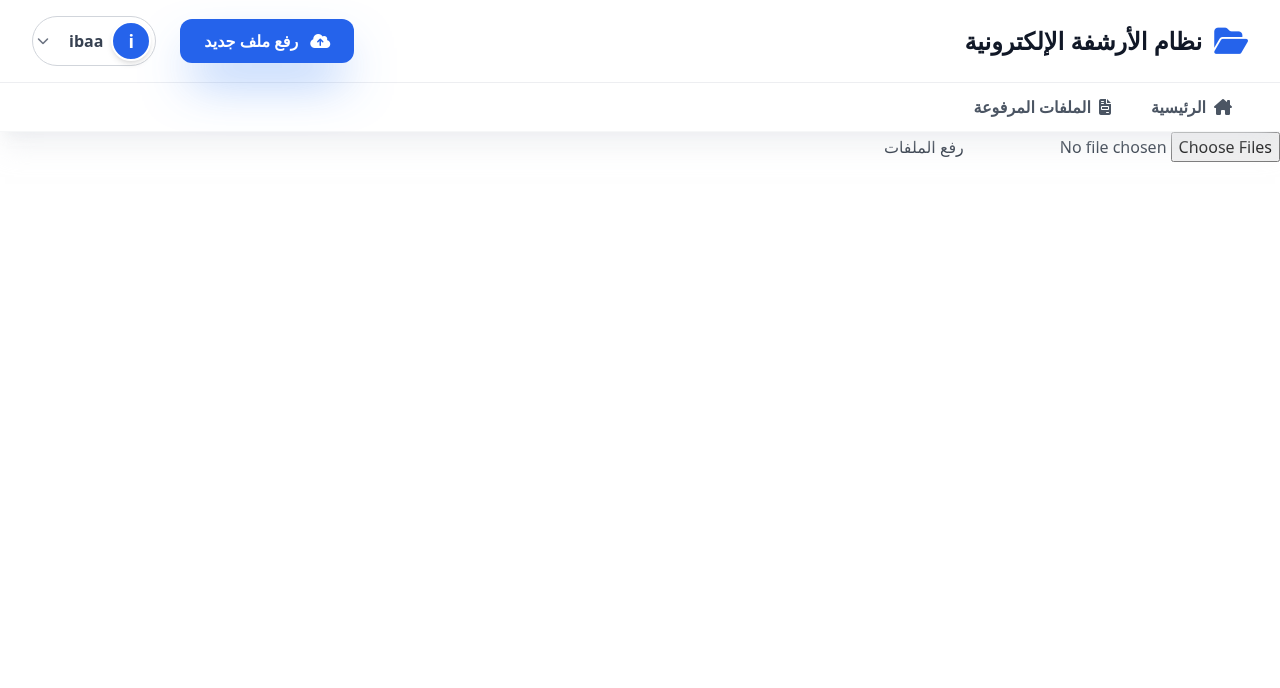
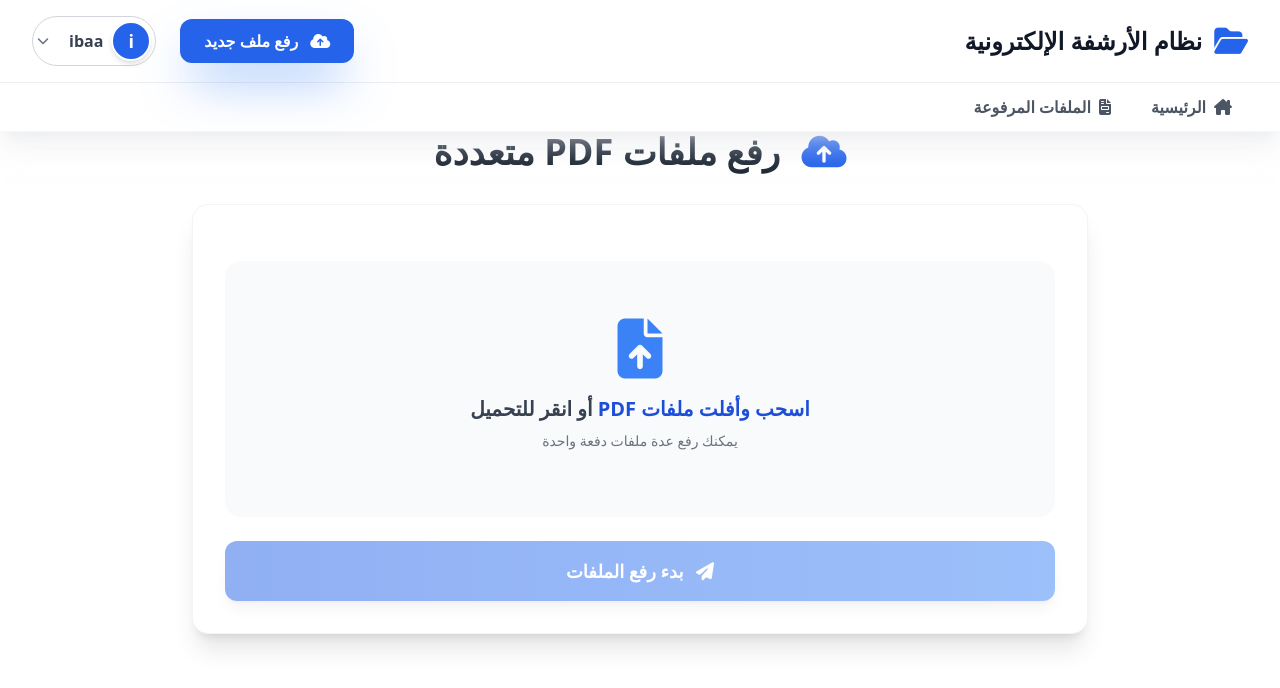
Before and after one commit to ebaa-alsaad/archive-django, a Django app: page /uploads/create/ in a window 1280 px wide. Shown: the top 688 px of the page. Run offline with Django 5.2, Linux system fonts and the light colour scheme; a user stored in the database is signed in; some libraries are stand-ins or nearby versions.

Commit message:
fix upload

```diff
--- a/processing/templates/uploads/create.html
+++ b/processing/templates/uploads/create.html
@@ -1,102 +1,165 @@
 {% extends "base.html" %}
 {% block content %}
 
-<input type="file" id="file-input" multiple>
-<button onclick="uploadFiles()">رفع الملفات</button>
-<div id="uploads"></div>
+<div class="max-w-4xl mx-auto space-y-8">
+
+    <h2 class="text-4xl font-extrabold text-gray-800 text-center">
+        <i class="fa-solid fa-cloud-arrow-up text-blue-600 ml-3"></i> رفع ملفات PDF متعددة
+    </h2>
+
+    <div id="toast-container" class="fixed top-5 right-5 z-[100] space-y-2 max-w-sm"></div>
+
+    <!-- كرت الرفع -->
+    <div id="upload-card" class="bg-white p-8 rounded-2xl shadow-xl border border-gray-100">
+        <form id="upload-form" class="space-y-6" enctype="multipart/form-data">
+            {% csrf_token %}
+
+            <div class="mb-6">
+                <input id="file-input" type="file" name="file" accept="application/pdf" class="hidden" multiple/>
+
+                <div id="drop-zone"
+                     class="flex flex-col items-center justify-center w-full h-64 border-3 border-dashed border-gray-300 bg-gray-50 hover:bg-gray-100 rounded-2xl cursor-pointer transition-all">
+                    <div class="flex flex-col items-center justify-center text-center px-6">
+                        <i id="upload-icon" class="fa-solid fa-file-arrow-up text-6xl mb-4 text-blue-500"></i>
+                        <p class="mb-2 text-xl text-gray-700 font-bold">
+                            <span class="text-blue-700">اسحب وأفلت ملفات PDF</span> أو انقر للتحميل
+                        </p>
+                        <p class="text-sm text-gray-500 mb-2">يمكنك رفع عدة ملفات دفعة واحدة</p>
+                    </div>
+                </div>
+            </div>
+
+            <!-- قائمة الملفات -->
+            <ul id="file-list" class="space-y-3 hidden"></ul>
+
+            <button type="submit" id="start-archiving"
+                    disabled
+                    class="w-full bg-gradient-to-r from-blue-600 to-blue-500 text-white px-8 py-4 rounded-xl font-bold text-lg shadow-lg disabled:opacity-50 hover:from-blue-700 hover:to-blue-600 transition-all">
+                <i class="fa-solid fa-paper-plane ml-2"></i> بدء رفع الملفات
+            </button>
+
+        </form>
+    </div>
+
+    <!-- النتائج -->
+    <div id="results-container" class="hidden bg-green-50 p-6 rounded-2xl border border-green-200">
+        <div class="text-center">
+            <i class="fa-solid fa-circle-check text-green-500 text-4xl mb-3"></i>
+            <h3 class="text-xl font-bold text-green-800 mb-2">تم رفع الملفات بنجاح!</h3>
+            <p class="text-green-600 mb-2" id="results-message"></p>
+        </div>
+    </div>
+
+    <div id="error-container" class="hidden bg-red-50 p-6 rounded-2xl border border-red-200">
+        <div class="text-center">
+            <i class="fa-solid fa-circle-exclamation text-red-500 text-4xl mb-3"></i>
+            <h3 class="text-xl font-bold text-red-800 mb-2">فشل الرفع</h3>
+            <p class="text-red-600 mb-4" id="error-message"></p>
+        </div>
+    </div>
+
+</div>
 
 <script>
-function getCsrfToken() {
-    const meta = document.querySelector('meta[name="csrf-token"]');
-    if (meta && meta.getAttribute('content')) return meta.getAttribute('content');
+/* ــــــــــــــــــــــــــــــــــــــــــــــــــــــــــــــــــــــــــــــــ
+               نسخة MULTI FILE كاملة تعمل مع Django
+ ــــــــــــــــــــــــــــــــــــــــــــــــــــــــــــــــــــــــــــــــ */
 
-    // fallback to cookie
-    function getCookie(name) {
-        const v = document.cookie.match('(^|;)\\s*' + name + '\\s*=\\s*([^;]+)');
-        return v ? decodeURIComponent(v.pop()) : null;
-    }
-    return getCookie('csrftoken');
+const fileInput = document.getElementById("file-input");
+const dropZone = document.getElementById("drop-zone");
+const fileList = document.getElementById("file-list");
+const startBtn = document.getElementById("start-archiving");
+const resultsContainer = document.getElementById("results-container");
+const errorContainer = document.getElementById("error-container");
+
+let selectedFiles = [];
+
+function renderFileList() {
+    fileList.innerHTML = "";
+    fileList.classList.toggle("hidden", selectedFiles.length === 0);
+
+    selectedFiles.forEach((file, index) => {
+        const li = document.createElement("li");
+        li.className =
+            "flex justify-between items-center bg-white border border-gray-200 rounded-xl p-3 shadow-sm";
+
+        li.innerHTML = `
+            <div>
+                <p class="font-semibold text-gray-800">${file.name}</p>
+                <p class="text-sm text-gray-500">${(file.size / 1024 / 1024).toFixed(2)} MB</p>
+            </div>
+            <button class="text-red-600 hover:text-red-800" onclick="removeFile(${index})">
+                <i class="fa-solid fa-trash"></i>
+            </button>
+        `;
+
+        fileList.appendChild(li);
+    });
 }
 
-const csrftoken = getCsrfToken();
-
-function uploadFiles(){
-    const files = document.getElementById('file-input').files;
-    for(let i=0;i<files.length;i++){
-        uploadFile(files[i]);
-    }
+function removeFile(index) {
+    selectedFiles.splice(index, 1);
+    renderFileList();
+    startBtn.disabled = selectedFiles.length === 0;
 }
 
-function uploadFile(file){
-    const container = document.createElement('div');
-    container.classList.add('progress-container');
+fileInput.addEventListener("change", () => {
+    selectedFiles = [...selectedFiles, ...fileInput.files];
+    renderFileList();
+    startBtn.disabled = selectedFiles.length === 0;
+});
 
-    const title = document.createElement('div');
-    title.textContent = file.name;
+dropZone.addEventListener("click", () => fileInput.click());
+dropZone.addEventListener("dragover", (e) => {
+    e.preventDefault();
+    dropZone.classList.add("bg-blue-50", "border-blue-500");
+});
+dropZone.addEventListener("dragleave", () => {
+    dropZone.classList.remove("bg-blue-50", "border-blue-500");
+});
+dropZone.addEventListener("drop", (e) => {
+    e.preventDefault();
+    dropZone.classList.remove("bg-blue-50", "border-blue-500");
 
-    const bar = document.createElement('div');
-    bar.classList.add('progress-bar');
+    selectedFiles = [...selectedFiles, ...e.dataTransfer.files];
+    renderFileList();
+    startBtn.disabled = selectedFiles.length === 0;
+});
 
-    const statusText = document.createElement('div');
-    statusText.classList.add('status-text');
-    statusText.textContent = 'انتظار...';
-
-    container.appendChild(title);
-    container.appendChild(bar);
-    container.appendChild(statusText);
-
-    document.getElementById('uploads').appendChild(container);
+document.getElementById("upload-form").addEventListener("submit", async function (e) {
+    e.preventDefault();
 
     const formData = new FormData();
-    formData.append('file', file);
 
-    fetch("{% url 'processing:upload_create' %}", {
-        method: 'POST',
+    selectedFiles.forEach((file) => formData.append("file", file));
+
+    startBtn.disabled = true;
+    startBtn.innerHTML = "جاري الرفع...";
+
+    const response = await fetch("{% url 'processing:upload_create' %}", {
+        method: "POST",
         body: formData,
-        headers: { 'X-CSRFToken': csrftoken }
-    })
-    .then(res => res.json().catch(() => {
-        throw new Error('الرد ليس JSON، تحقق من السيرفر');
-    }))
-    .then(data => {
-        if(!data.success){
-            statusText.textContent = data.message || 'خطأ غير معروف';
-            bar.style.background = 'red';
-            return;
-        }
+        headers: { "X-CSRFToken": "{{ csrf_token }}" }
+    });
 
-        const upload_id = data.uploads[0].id;
-        statusText.textContent = 'جاري المعالجة...';
+    const data = await response.json();
 
-        const interval = setInterval(() => {
-            fetch(`/uploads/${upload_id}/status/`)
-            .then(r => r.json())
-            .then(p => {
-                bar.style.width = p.progress+'%';
-                bar.textContent = Math.round(p.progress)+'%';
+    if (!data.success) {
+        document.getElementById("error-message").textContent = data.message;
+        errorContainer.classList.remove("hidden");
+        return;
+    }
 
-                statusText.textContent = p.status;
-                if(p.progress >= 100 || p.status === 'failed') clearInterval(interval);
+    resultsContainer.classList.remove("hidden");
+    document.getElementById("results-message").textContent =
+        `تم رفع ${data.uploads.length} ملف بنجاح`;
 
-                if(p.status === 'failed'){
-                    bar.style.background = 'red';
-                    statusText.textContent = 'فشل في المعالجة: ' + p.message;
-                }
-            });
-        }, 500);
-    })
-    .catch(err => {
-        console.error(err);
-        statusText.textContent = 'خطأ في رفع الملف: ' + err.message;
-        bar.style.background = 'red';
-    });
-}
+    startBtn.disabled = false;
+    startBtn.innerHTML = "بدء رفع الملفات";
+
+    selectedFiles = [];
+    renderFileList();
+});
 </script>
 
-<style>
-.progress-container { margin-bottom:10px; }
-.progress-bar { width:0%; height:20px; background:#4caf50; text-align:center; color:white; }
-.status-text { font-size: 12px; margin-top: 2px; }
-</style>
-
 {% endblock %}
```
